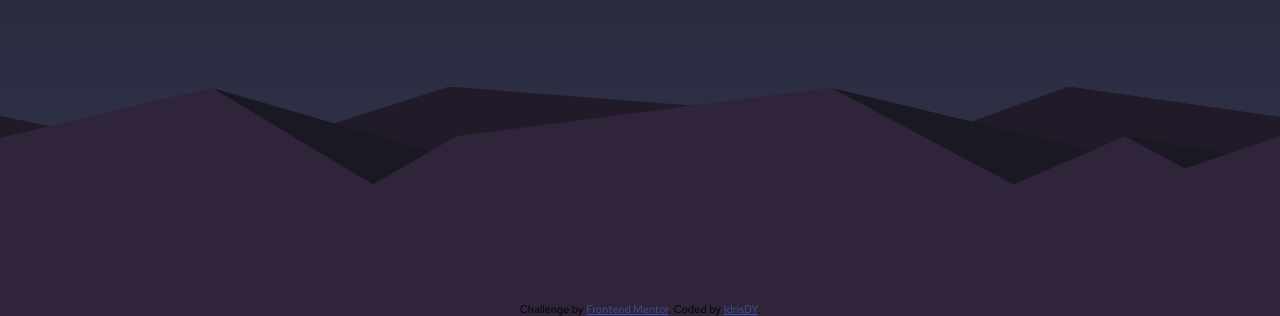
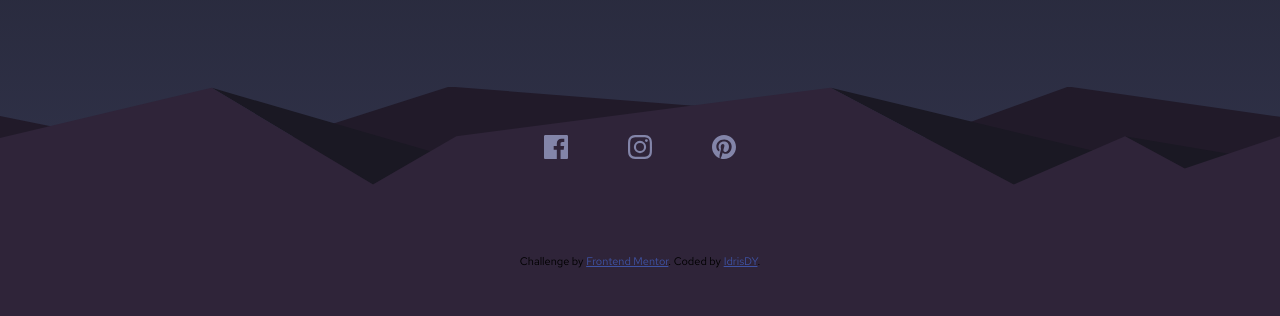
Before and after one commit to IdrisDY/Launch-Timer, a plain HTML site: page index.html in a window 1280 px wide. Shown: the part 484-800 px from the top of the page. Drawn offline with nearby package versions, Linux system fonts and the light colour scheme.

Commit message:
added icons

```diff
--- a/index.html
+++ b/index.html
@@ -11,7 +11,7 @@
   <title>Launch countdown timer</title>
 
   <style>
-    .attribution { font-size: 11px; text-align: center;position: absolute; bottom: 0;left: 0;right: 0; }
+    .attribution { font-size: 11px; text-align: center; }
     .attribution a { color: hsl(228, 45%, 44%); }
   </style>
 </head>
@@ -90,6 +90,13 @@
   <script src="main.js"> </script>
 </body>
 <footer >
+
+  <div class="icons">
+    <svg xmlns="http://www.w3.org/2000/svg" width="24" height="24"><path fill="#8385A9" d="M22.675 0H1.325C.593 0 0 .593 0 1.325v21.351C0 23.407.593 24 1.325 24H12.82v-9.294H9.692v-3.622h3.128V8.413c0-3.1 1.893-4.788 4.659-4.788 1.325 0 2.463.099 2.795.143v3.24l-1.918.001c-1.504 0-1.795.715-1.795 1.763v2.313h3.587l-.467 3.622h-3.12V24h6.116c.73 0 1.323-.593 1.323-1.325V1.325C24 .593 23.407 0 22.675 0z"/></svg>
+    <svg xmlns="http://www.w3.org/2000/svg" width="24" height="24"><path fill="#8385A9" d="M12 2.163c3.204 0 3.584.012 4.85.07 3.252.148 4.771 1.691 4.919 4.919.058 1.265.069 1.645.069 4.849 0 3.205-.012 3.584-.069 4.849-.149 3.225-1.664 4.771-4.919 4.919-1.266.058-1.644.07-4.85.07-3.204 0-3.584-.012-4.849-.07-3.26-.149-4.771-1.699-4.919-4.92-.058-1.265-.07-1.644-.07-4.849 0-3.204.013-3.583.07-4.849.149-3.227 1.664-4.771 4.919-4.919 1.266-.057 1.645-.069 4.849-.069zM12 0C8.741 0 8.333.014 7.053.072 2.695.272.273 2.69.073 7.052.014 8.333 0 8.741 0 12c0 3.259.014 3.668.072 4.948.2 4.358 2.618 6.78 6.98 6.98C8.333 23.986 8.741 24 12 24c3.259 0 3.668-.014 4.948-.072 4.354-.2 6.782-2.618 6.979-6.98.059-1.28.073-1.689.073-4.948 0-3.259-.014-3.667-.072-4.947-.196-4.354-2.617-6.78-6.979-6.98C15.668.014 15.259 0 12 0zm0 5.838a6.162 6.162 0 100 12.324 6.162 6.162 0 000-12.324zM12 16a4 4 0 110-8 4 4 0 010 8zm6.406-11.845a1.44 1.44 0 100 2.881 1.44 1.44 0 000-2.881z"/></svg>
+    <svg xmlns="http://www.w3.org/2000/svg" width="24" height="24"><path fill="#8385A9" d="M12 0C5.373 0 0 5.372 0 12c0 5.084 3.163 9.426 7.627 11.174-.105-.949-.2-2.405.042-3.441.218-.937 1.407-5.965 1.407-5.965s-.359-.719-.359-1.782c0-1.668.967-2.914 2.171-2.914 1.023 0 1.518.769 1.518 1.69 0 1.029-.655 2.568-.994 3.995-.283 1.194.599 2.169 1.777 2.169 2.133 0 3.772-2.249 3.772-5.495 0-2.873-2.064-4.882-5.012-4.882-3.414 0-5.418 2.561-5.418 5.207 0 1.031.397 2.138.893 2.738a.36.36 0 01.083.345l-.333 1.36c-.053.22-.174.267-.402.161-1.499-.698-2.436-2.889-2.436-4.649 0-3.785 2.75-7.262 7.929-7.262 4.163 0 7.398 2.967 7.398 6.931 0 4.136-2.607 7.464-6.227 7.464-1.216 0-2.359-.631-2.75-1.378l-.748 2.853c-.271 1.043-1.002 2.35-1.492 3.146C9.57 23.812 10.763 24 12 24c6.627 0 12-5.373 12-12 0-6.628-5.373-12-12-12z"/></svg>
+    </div>
+
   <div class="attribution">
   Challenge by <a href="https://www.frontendmentor.io?ref=challenge" target="_blank">Frontend Mentor</a>.
   Coded by <a href="#">IdrisDY</a>.
--- a/main.scss
+++ b/main.scss
@@ -13,6 +13,15 @@ footer{
   background-position: bottom;
   background-size: cover;
   height: 40vh;
+  display: flex;
+  flex-direction: column;
+  align-items: center;
+  justify-content: space-around;
+}
+.icons{
+  width:15%;
+  display: flex;
+  justify-content: space-between;
 }
 main{
   flex-direction: column;
@@ -187,4 +196,8 @@ height: 7px;
     justify-content: center;
     gap: 4em;
   }
+  .icons{
+    width:50%;
+  }
+
 }
```
Also changed, not shown: main.css, 1 other file.
